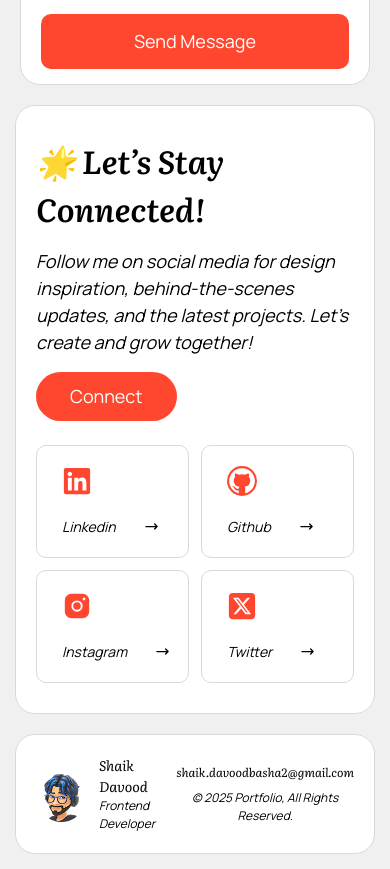
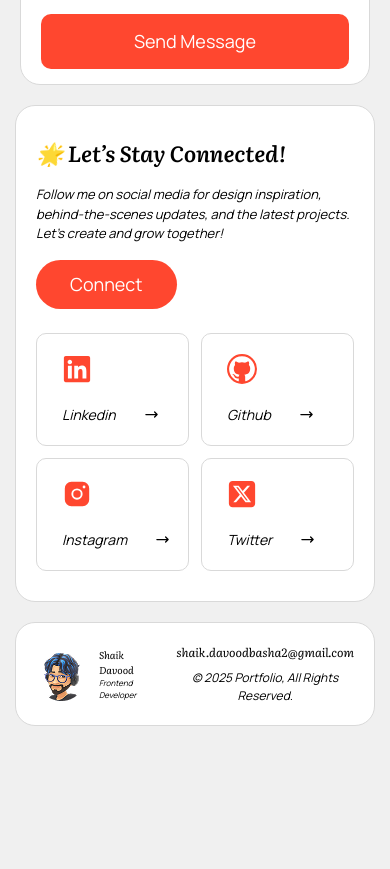
Before and after one commit to shaikdavoodbasha/newportfolio, a React (Vite) app: page /contact in a window 390 px wide. Shown: the part 1560-2429 px from the top of the page. After the commit the page ends 2301 px from the top, so only its background shows below. Built offline with nearby package versions, Linux system fonts and the light colour scheme.

Commit message:
footer text

```diff
--- a/src/Components/Footer.jsx
+++ b/src/Components/Footer.jsx
@@ -33,10 +33,10 @@ const Footer = () => {
         variants={fadeIn}
       >
         <div className="flex flex-col justify-start items-start gap-4 w-full lg:w-[40%]">
-          <h1 className="literata-italic font-semibold text-[32px] dark:text-[#E0E0E0]">
+          <h1 className="literata-italic font-semibold text-[22px] sm:text-[32px] dark:text-[#E0E0E0]">
             🌟 Let’s Stay Connected!
           </h1>
-          <p className="manrope-italic text-[18px] dark:text-[#E0E0E0]">
+          <p className="manrope-italic text-[13px] sm:text-[18px] dark:text-[#E0E0E0]">
             Follow me on social media for design inspiration, behind-the-scenes
             updates, and the latest projects. Let’s create and grow together!
           </p>
@@ -92,8 +92,8 @@ const Footer = () => {
         <div className="flex items-center gap-3">
           <img src={resources.logo} alt="Logo" />
           <div className="flex flex-col ">
-            <h1 className="literata-italic text-[14px]  sm:text-[20px] dark:text-[#E0E0E0]">Shaik Davood</h1>
-            <h2 className="manrope-italic text-[12px] sm:text-[18px] dark:text-[#E0E0E0]">Frontend Developer</h2>
+            <h1 className="literata-italic text-[10px]  sm:text-[20px] dark:text-[#E0E0E0]">Shaik Davood</h1>
+            <h2 className="manrope-italic text-[8px] sm:text-[18px] dark:text-[#E0E0E0]">Frontend Developer</h2>
           </div>
         </div>
 
```
